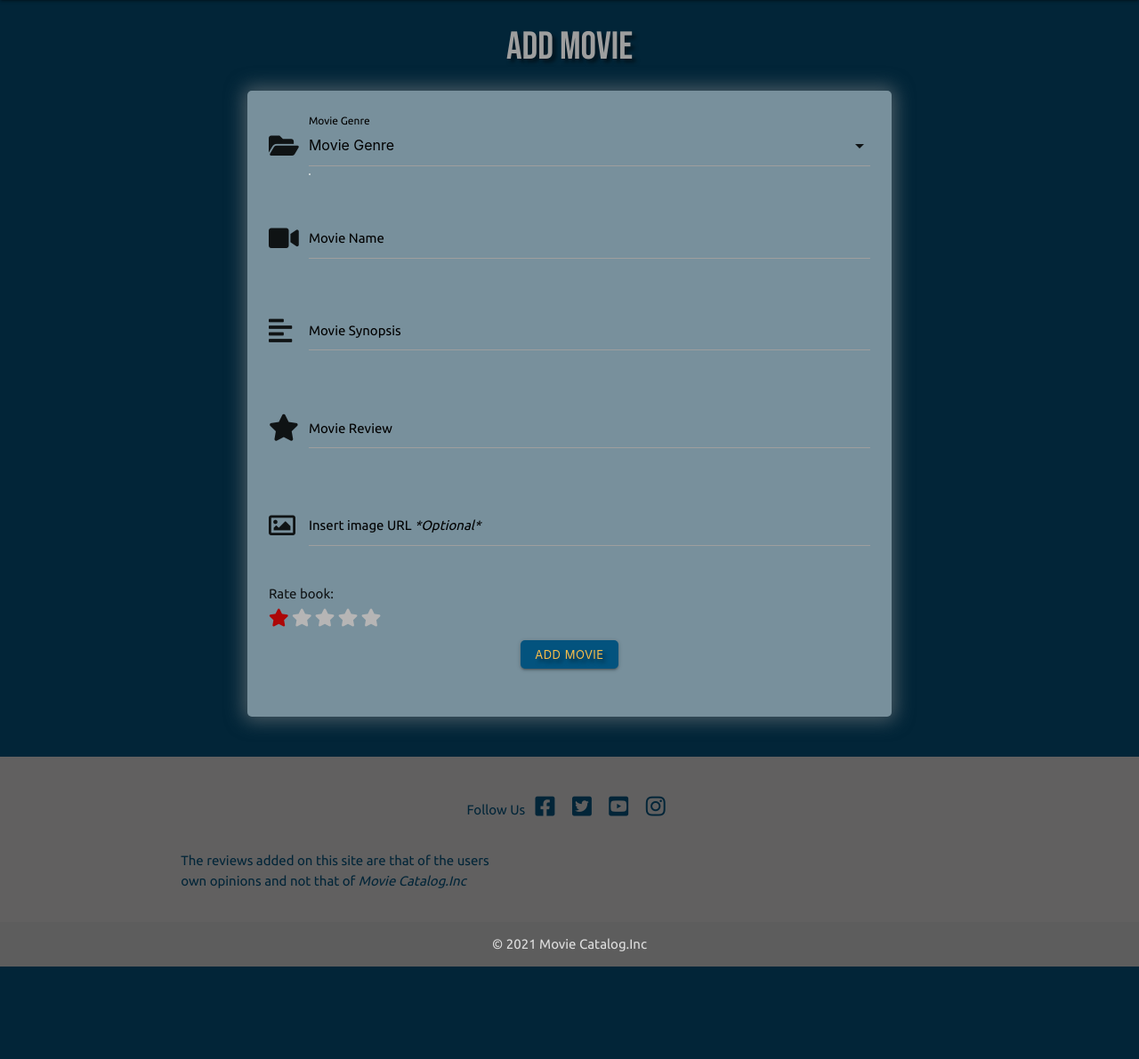
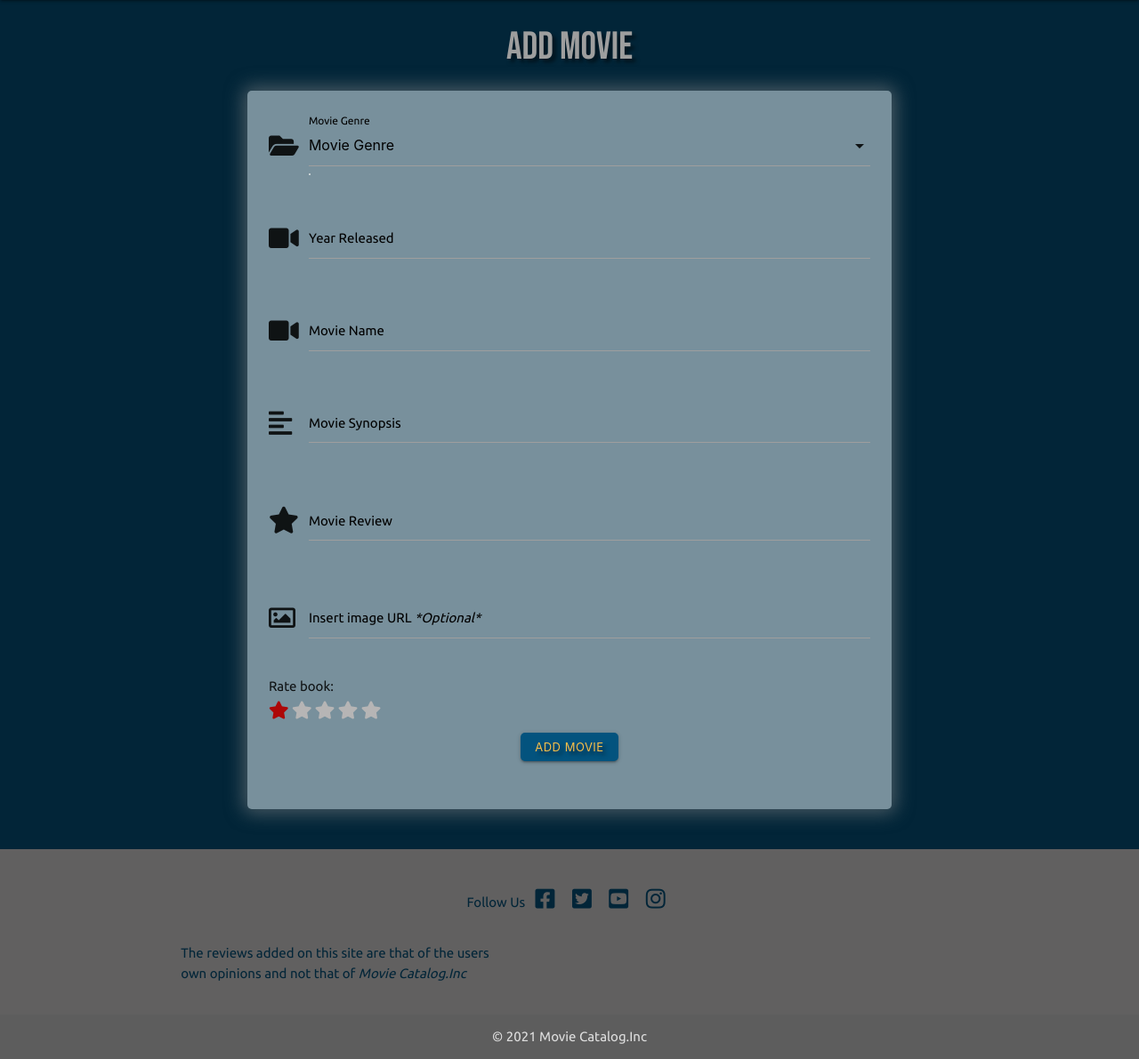
Before and after one commit to Ashb87/Ms3-Movie-Review, a Flask app: page /add_movie in a window 1280 px wide. Shown: the part 64-1255 px from the top of the page at 89% size. Before the commit the page ends 1151 px from the top, so only its background shows below. Run offline with Flask 2, Linux system fonts and the light colour scheme; data that the repository does not hold is empty; some libraries are stand-ins or nearby versions.

Commit message:
added year released section to movie information form

```diff
--- a/app.py
+++ b/app.py
@@ -163,6 +163,7 @@ def add_movie():
     if request.method == "POST":
         movie = {
             "category_name": request.form.get("category_name"),
+            "year_released": request.form.get("year_released"),
             "movie_name": request.form.get("movie_name"),
             "movie_description": request.form.get("movie_description"),
             "movie_review": request.form.get("movie_review"),
@@ -195,6 +196,7 @@ def edit_movie(movie_id):
     if request.method == "POST":
         submit = {
             "category_name": request.form.get("category_name"),
+            "year_released": request.form.get("year_released"),
             "movie_name": request.form.get("movie_name"),
             "movie_description": request.form.get("movie_description"),
             "movie_review": request.form.get("movie_review"),
--- a/static/js/script.js
+++ b/static/js/script.js
@@ -3,7 +3,6 @@ $(document).ready(function () {
   $('.collapsible').collapsible();
   $('select').formSelect();
   $('.modal').modal();
-
 
     validateMaterializeSelect();
     function validateMaterializeSelect() {
--- a/templates/add_movie.html
+++ b/templates/add_movie.html
@@ -17,6 +17,15 @@
                             {% endfor %}
                         </select>
                         <label for="category_name">Movie Genre</label>
+                    </div>
+                </div>
+                <!-- Year Released -->
+                <div class="row">
+                    <div class="input-field col s12">
+                        <i class="fas fa-video prefix"></i>
+                        <input id="year_released" name="year_released" minlength="2"
+                            maxlength="4" type="text" class="validate" required>
+                        <label for="year_released">Year Released</label>
                     </div>
                 </div>
                 <!-- Movie Name -->
--- a/templates/reviews.html
+++ b/templates/reviews.html
@@ -20,6 +20,7 @@
 
             <div class="movie-text white-text text-shadow col s12 m6 center-align">
                 <p><strong>Movie Genre:</strong> {{ review.category_name }}</p>
+                <p><strong>Year Released:</strong> {{ review.year_released }}</p>
                 <p><strong>Movie Synopsis:</strong> {{ review.movie_description }}</p>
                 <p><strong> Movie Review:</strong> {{ review.movie_review }}</p>
                 <p><strong>Movie added by:</strong> <em>{{ review.added_by }}</em></p>
```
Also changed, not shown: templates/edit_movie.html (+9 -0 lines).
